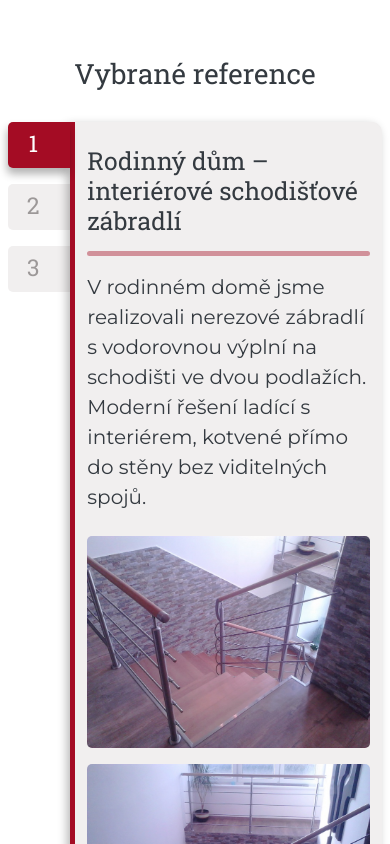
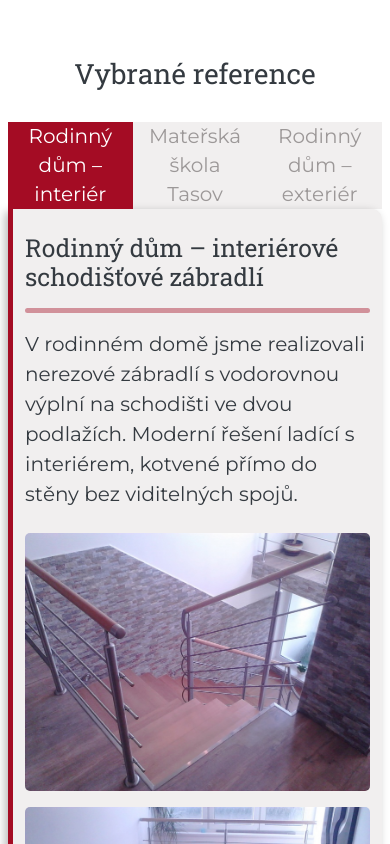
Before and after one commit to kowyzu/zabradli-hanak, a Vue app: page / in a window 390 px wide. Shown: the part 5780-6624 px from the top of the page. Built offline with nearby package versions, Linux system fonts and the light colour scheme.

Commit message:
feat: update references layout

```diff
--- a/src/components/References.vue
+++ b/src/components/References.vue
@@ -2,30 +2,57 @@
   <section id="references" class="px-md-5 px-2 py-5 text-center">
     <h1 class="p-4">Vybrané reference</h1>
     <div class="container text-center">
-      <div class="row row-cols-1">
-        <div class="col-md-2 col-2">
+      <div class="row row-cols-1 justify-content-center">
+        <div class="row d-lg-none p-0">
+          <div class="col p-md-3 tab" :class="{ 'active-tab': this.firstTabStatus === 'active' }">
+            <nav class="nav flex-column">
+              <button @click="handleTabClicked('first')" class="nav-link p-0" :class="firstTabStatus" type="button"
+                aria-expanded="false" aria-controls="collapseReferenceFirst">
+                <span class="h5">Rodinný dům – interiér</span>
+              </button>
+            </nav>
+          </div>
+          <div class="col p-md-3 tab" :class="{ 'active-tab': this.secondTabStatus === 'active' }">
+            <nav class="nav flex-column">
+              <button @click="handleTabClicked('second')" class="nav-link p-0" :class="secondTabStatus" type=" button"
+                aria-expanded="false" aria-controls="#collapseReferenceSecond"><span class="h5">Mateřská škola
+                  Tasov</span></button>
+            </nav>
+          </div>
+          <div class="col p-md-3 tab" :class="{ 'active-tab': this.thirdTabStatus === 'active' }">
+            <nav class="nav flex-column">
+              <button @click="handleTabClicked('third')" class="nav-link p-0" :class="thirdTabStatus" type=" button"
+                aria-expanded="false" aria-controls="#collapseReferenceThird"><span class="h5">Rodinný dům –
+                  exteriér</span></button>
+            </nav>
+          </div>
+        </div>
+        <!-- from md -->
+        <div class="col-md-2 col-2 d-none d-lg-block">
           <div class="row p-md-3 mb-3 tab" :class="{ 'active-tab': this.firstTabStatus === 'active' }">
             <nav class="nav flex-column">
-              <button @click="handleTabClicked('first')" class="nav-link" :class="firstTabStatus" type="button"
+              <button @click="handleTabClicked('first')" class="nav-link p-0" :class="firstTabStatus" type="button"
                 aria-expanded="false" aria-controls="collapseReferenceFirst">
-                <span class="h3">1</span>
+                <span class="h5">Rodinný dům – interiér</span>
               </button>
             </nav>
           </div>
           <div class="row p-md-3 mb-3 tab" :class="{ 'active-tab': this.secondTabStatus === 'active' }">
             <nav class="nav flex-column">
-              <button @click="handleTabClicked('second')" class="nav-link" :class="secondTabStatus" type=" button"
-                aria-expanded="false" aria-controls="#collapseReferenceSecond"><span class="h3">2</span></button>
+              <button @click="handleTabClicked('second')" class="nav-link p-0" :class="secondTabStatus" type=" button"
+                aria-expanded="false" aria-controls="#collapseReferenceSecond"><span class="h5">Mateřská škola
+                  Tasov</span></button>
             </nav>
           </div>
           <div class="row p-md-3 tab" :class="{ 'active-tab': this.thirdTabStatus === 'active' }">
             <nav class="nav flex-column">
-              <button @click="handleTabClicked('third')" class="nav-link" :class="thirdTabStatus" type=" button"
-                aria-expanded="false" aria-controls="#collapseReferenceThird"><span class="h3">3</span></button>
+              <button @click="handleTabClicked('third')" class="nav-link p-0" :class="thirdTabStatus" type=" button"
+                aria-expanded="false" aria-controls="#collapseReferenceThird"><span class="h5">Rodinný dům –
+                  exteriér</span></button>
             </nav>
           </div>
         </div>
-        <div class="col-md-10 col-10 reference-detail px-md-5 py-2 pb-5">
+        <div class="col-lg-10 reference-detail px-md-5 py-2 pb-5">
           <div class="row text-start ">
             <div class="collapse show " id="collapseReferenceFirst" ref="collapseFirst">
               <h2 class="pt-3">Rodinný dům – interiérové schodišťové zábradlí</h2>
--- a/src/scss/styles.scss
+++ b/src/scss/styles.scss
@@ -10,6 +10,7 @@ $primary-line:#a40c23a0;
 $secondary:#DEDEDE;
 $secondary-transparent:#dedede8e;
 $tertiary:#9c9898;
+$white: white;
 
 $font-size-base: 1rem;
 $font-size-bigger: 1.2rem;
@@ -259,7 +260,7 @@ h5 {
 #gallery .nav-link.active {
   background-color: $primary;
   border-color: $primary;
-  color: white;
+  color: $white;
 }
 
 #gallery img {
@@ -348,17 +349,24 @@ h5 {
   }
 }
 
+@include media-breakpoint-up(lg) {
+  #references .tab {
+    border-radius: $border-radius-secondary 0 0 $border-radius-secondary;
+  }
+  #references .active-tab {
+    border-top-left-radius: $border-radius-secondary;
+    border-bottom-left-radius: $border-radius-secondary;
+    box-shadow: $box-shadow-left;
+  }
+}
+
 
 #references .tab {
   background-color:$color-bg-primary;
-  border-radius: $border-radius-secondary 0 0 $border-radius-secondary;
 }
 
 #references .active-tab {
   background-color: $primary;
-  border-top-left-radius: $border-radius-secondary;
-  border-bottom-left-radius: $border-radius-secondary;
-  box-shadow: $box-shadow-left;
   z-index: 1;
   position: relative;
 }
@@ -375,11 +383,11 @@ color: $color-text;
 }
 
 #references .active {
-  color: white;
+  color: $white;
 }
 
 #references .active:hover {
-  color: white;
+  color: $white;
 }
 
 .reference-detail {
@@ -409,6 +417,10 @@ color: $color-text;
   border-top: 5px solid $primary-transparent;
   border-radius: 5px;
   opacity: 1;
+}
+
+#references span {
+  font-weight: normal;
 }
 
 //
```
